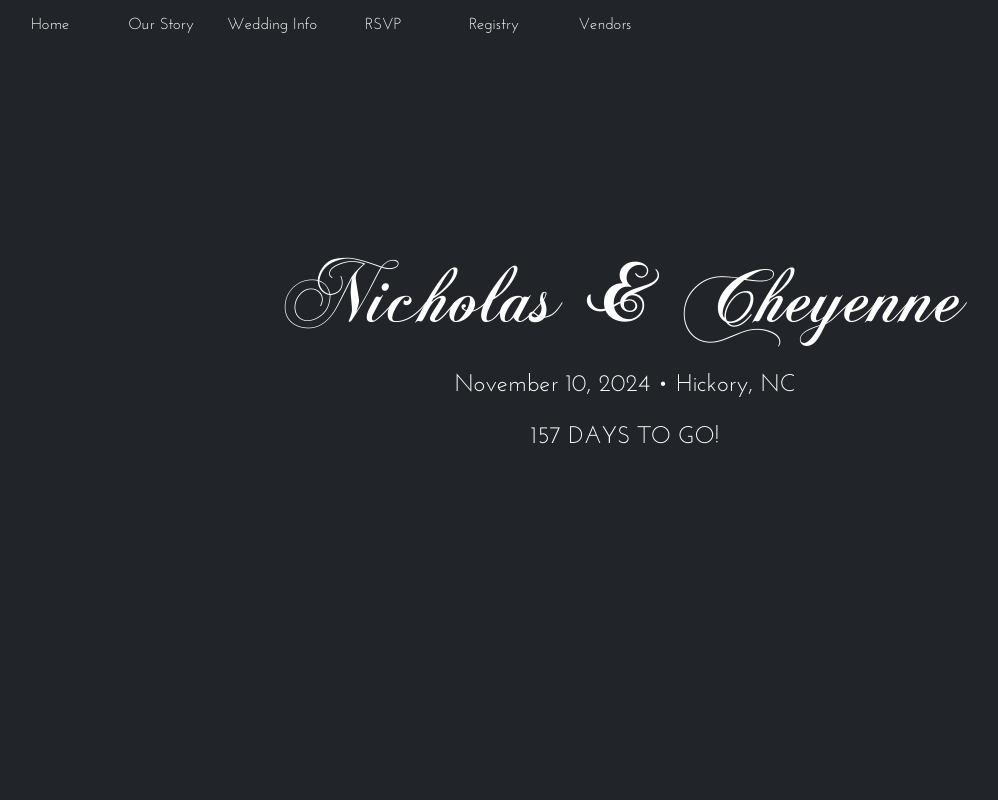
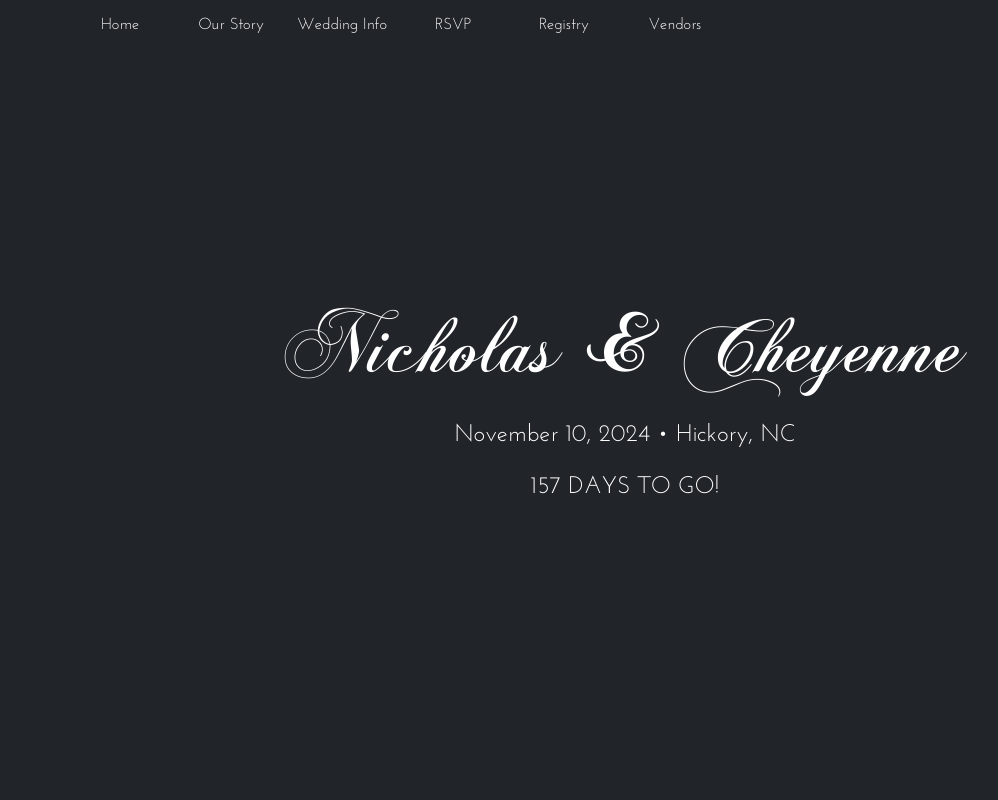
Before and after one commit to ncapel/capel-wedding-app, a React (Create React App) app: page / in a window 1280 px wide. Shown: the top 800 px of the page, without its empty margins (15-1013 px from the left). Built offline with nearby package versions, Linux system fonts and the light colour scheme.

Commit message:
updates to nav

```diff
--- a/src/Components/Header.js
+++ b/src/Components/Header.js
@@ -8,7 +8,7 @@ function Header() {
     const days = Math.floor(countDown / (1000 * 60 * 60 * 24));
 
     return (
-        <div id='home' className='text-center text-white header'>
+        <div id='head' className='text-center text-white header'>
             <h1 className='mb-3 title'>Nicholas & Cheyenne</h1>
             <p className='sub-title'>November 10, 2024 • Hickory, NC</p>
             <p className='sub-title'>{days + ' DAYS TO GO!'}</p>
--- a/src/Components/Nav.js
+++ b/src/Components/Nav.js
@@ -8,37 +8,37 @@ import NavbarToggle from 'react-bootstrap/NavbarToggle';
 function NavBar() {
     const [isOpen, setIsOpen] = useState(false);
     const [isLargeViewport, setIsLargeViewport] = useState(window.innerWidth > 768);
-    const [isNavbarHidden, setIsNavbarHidden] = useState(false);
 
     const toggleNav = () => {
         setIsOpen(!isOpen);
     };
 
+    let prevScrollPos = window.pageYOffset;
+    window.addEventListener('scroll', function() {
+        const currentScrollPos = window.pageYOffset;
+
+        if (prevScrollPos > currentScrollPos) {
+            document.querySelector('.navbar').classList.add('hidden');
+            document.querySelector('.navbar').classList.remove('show');
+        } else {
+            document.querySelector('.navbar').classList.add('show');
+            document.querySelector('.navbar').classList.remove('hidden');
+        }
+    });
+
     useEffect(() => {
         const handleResize = () => setIsLargeViewport(window.innerWidth > 768);
         window.addEventListener('resize', handleResize);
-
-        const handleScroll = () => {
-        const scrollY = window.scrollY;
-        setIsNavbarHidden(scrollY > 10);
-        };
-
-        window.addEventListener('scroll', handleScroll);
-
         // Cleanup functions to remove event listeners on component unmount
         return () => {
         window.removeEventListener('resize', handleResize);
-        window.removeEventListener('scroll', handleScroll);
         };
     }, []);
 
     return (
         <Navbar
         expand='lg'
-        fixed='top'
-        className={`horizontal-navbar ${isNavbarHidden ? 'hidden' : ''}`}
-        onMouseEnter={toggleNav}
-        onMouseLeave={toggleNav}
+        className={`horizontal-navbar`}
         >
         <Container>
             {isLargeViewport ? null : ( // Only render on smaller viewports
@@ -46,7 +46,7 @@ function NavBar() {
             )}
             <Collapse in={isLargeViewport || isOpen} id='basic-navbar-nav'>
             <Nav className='me-auto'>
-                <Nav.Link href='#home'>
+                <Nav.Link href='/'>
                 Home
                 </Nav.Link>
                 <Nav.Link href='#our-story'>
--- a/src/index.css
+++ b/src/index.css
@@ -25,19 +25,20 @@ code {
   src: local('TitleFont2'), url(./assets/fonts/JosefinSans-Regular.ttf) format('truetype');
 }
 
-  .horizontal-navbar {
+  nav {
     /* Styles for the main container (position, height, width) */
     position: fixed;
     top: 0;
     left: 0;
-    /* height: 1rem; */
-    width: 120px;
     align-items:first baseline;
   }
 
-  .navbar.hidden {
-    transform: translateY(-100%);
-    transition: all 0.3s ease-in-out;
+  .hidden {
+    visibility: hidden;
+  }
+
+  .show {
+    visibility: visible;
   }
 
   .nav-links {
```
